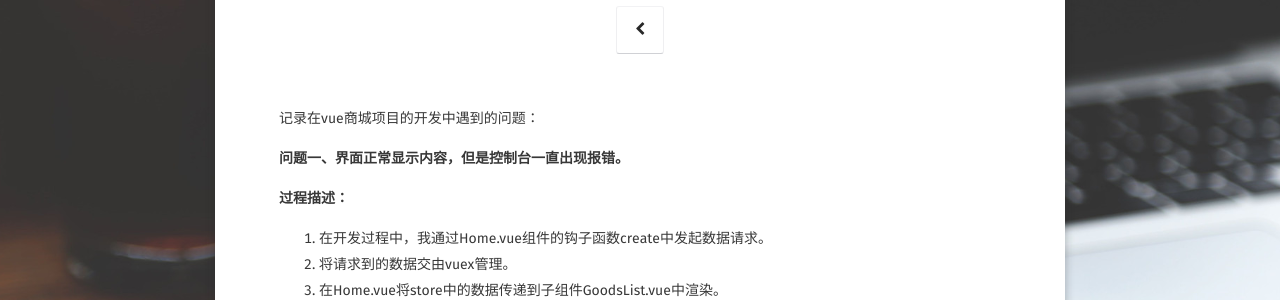
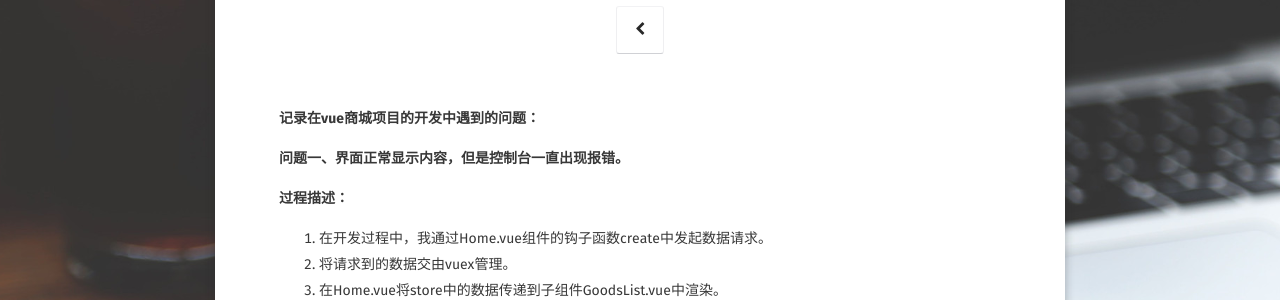
Before and after one commit to thomas-void0/lmxyjy.github.io, a Jekyll site: the page built from _posts/2020-1-18-vue项目商城问题记录.md, in a window 1280 px wide. Shown: the part 264-564 px from the top of the page. Built offline with Jekyll 4.4.1, drawn with Linux system fonts in a browser that asks for light colours; some web fonts are replaced; comment, search, counter and statistics services are not loaded.

Commit message:
修改标题

```diff
--- a/_posts/2020-1-18-vue项目商城问题记录.md
+++ b/_posts/2020-1-18-vue项目商城问题记录.md
@@ -6,7 +6,7 @@ project: true
 comments: true
 ---
 
-记录在vue商城项目的开发中遇到的问题：
+**记录在vue商城项目的开发中遇到的问题：**
 
 **问题一、界面正常显示内容，但是控制台一直出现报错。**
 
```
